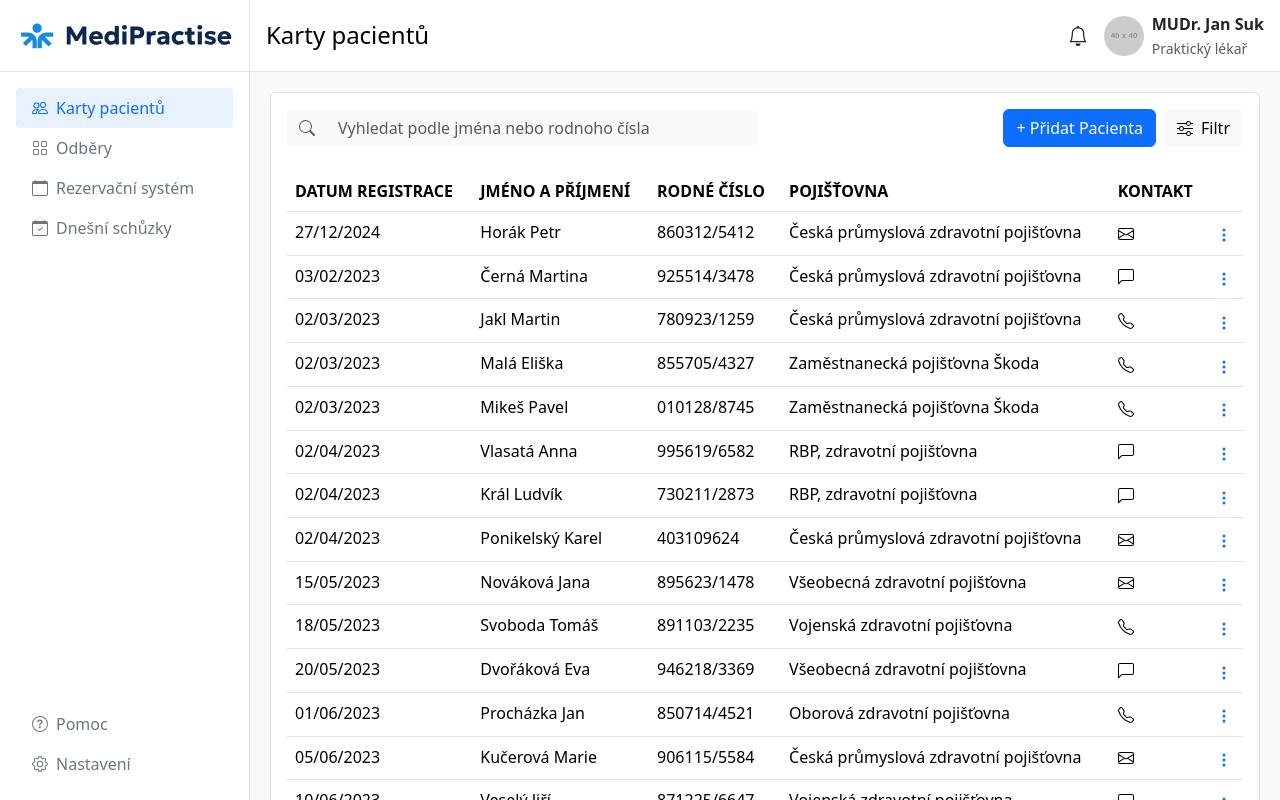
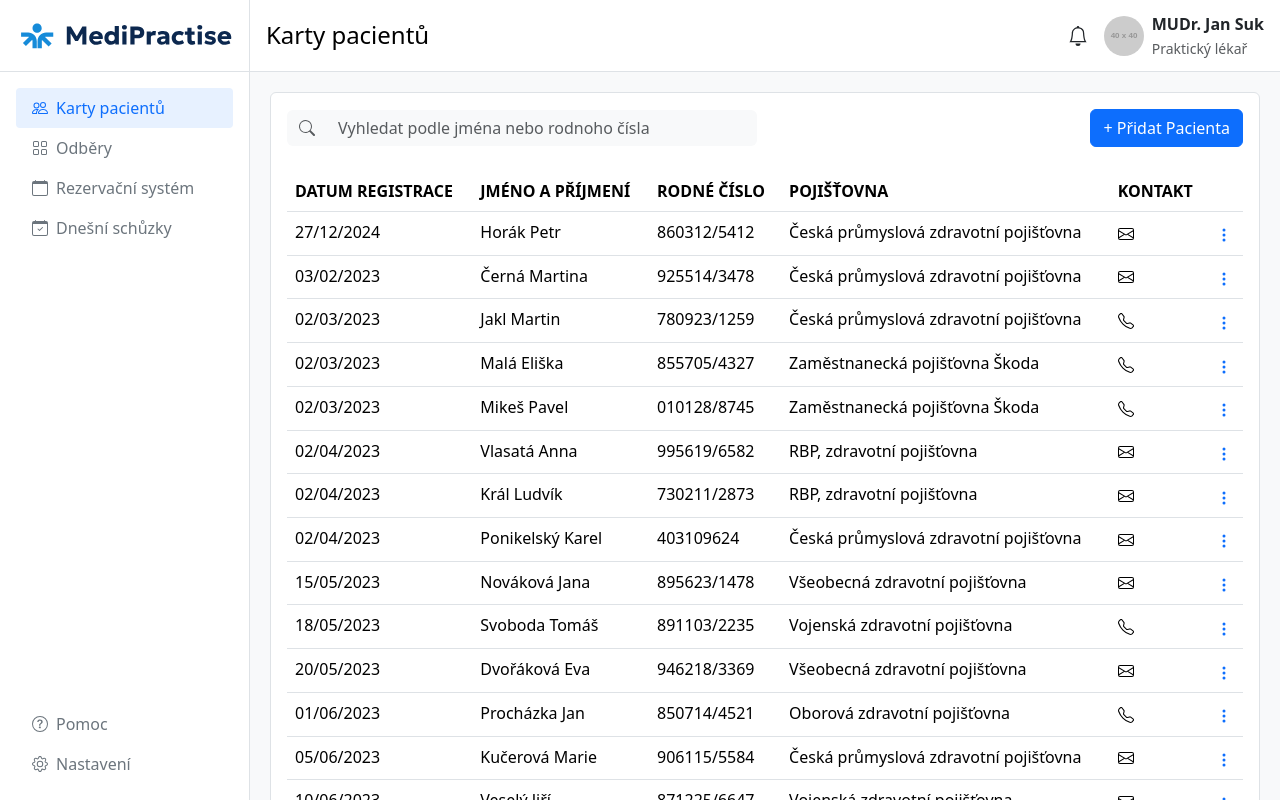
Before and after one commit to PandaCao/medi-practice, a React (Create React App) app in the folder client/: page / in a window 1280 px wide. Shown: the top 800 px of the page. Built offline with nearby package versions, Linux system fonts and the light colour scheme.

Commit message:
refactor(patients): update contact type from 'chat' to 'email' and remove unused filter button

```diff
--- a/client/src/components/patients/PatientList.jsx
+++ b/client/src/components/patients/PatientList.jsx
@@ -44,9 +44,6 @@ const PatientList = ({ searchQuery }) => {
                                 {patient.contactType === 'phone' && (
                                     <BsTelephone />
                                 )}
-                                {patient.contactType === 'chat' && (
-                                    <BsChatLeft />
-                                )}
                             </td>
                             <td>
                                 <Button variant="link" className="p-0">
--- a/client/src/data/patients.js
+++ b/client/src/data/patients.js
@@ -11,7 +11,7 @@ export const patients = [
         name: 'Černá Martina',
         personalId: '925514/3478',
         insurance: 'Česká průmyslová zdravotní pojišťovna',
-        contactType: 'chat',
+        contactType: 'email',
     },
     {
         registrationDate: '02/03/2023',
@@ -39,14 +39,14 @@ export const patients = [
         name: 'Vlasatá Anna',
         personalId: '995619/6582',
         insurance: 'RBP, zdravotní pojišťovna',
-        contactType: 'chat',
+        contactType: 'email',
     },
     {
         registrationDate: '02/04/2023',
         name: 'Král Ludvík',
         personalId: '730211/2873',
         insurance: 'RBP, zdravotní pojišťovna',
-        contactType: 'chat',
+        contactType: 'email',
     },
     {
         registrationDate: '02/04/2023',
@@ -74,7 +74,7 @@ export const patients = [
         name: 'Dvořáková Eva',
         personalId: '946218/3369',
         insurance: 'Všeobecná zdravotní pojišťovna',
-        contactType: 'chat',
+        contactType: 'email',
     },
     {
         registrationDate: '01/06/2023',
@@ -95,7 +95,7 @@ export const patients = [
         name: 'Veselý Jiří',
         personalId: '871225/6647',
         insurance: 'Vojenská zdravotní pojišťovna',
-        contactType: 'chat',
+        contactType: 'email',
     },
     {
         registrationDate: '15/06/2023',
--- a/client/src/pages/PatientsPage.jsx
+++ b/client/src/pages/PatientsPage.jsx
@@ -45,12 +45,6 @@ const PatientsPage = () => {
                         <Button variant="primary" onClick={handleAddPatient}>
                             + Přidat Pacienta
                         </Button>
-                        <Button
-                            variant="light"
-                            className="d-flex align-items-center"
-                        >
-                            <BsSliders className="me-2" /> Filtr
-                        </Button>
                     </Col>
                 </Row>
             </Container>
```
